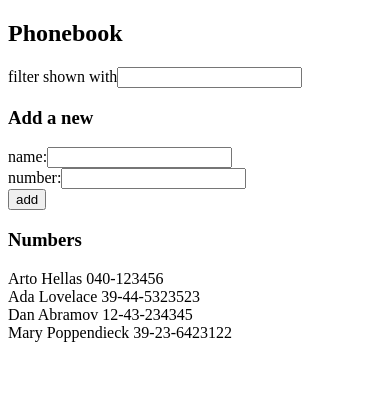
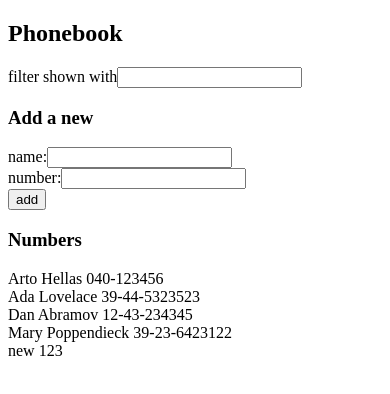
Before and after one commit to MarcGuay/fullstackopen, a React (Create React App) app in the folder part2/phonebook/: page / in a window 390 px wide. Shown: the top 394 px of the page. Built offline with nearby package versions, Linux system fonts and the light colour scheme; data requests are answered from the project's data file.

Commit message:
2.12: The Phonebook step7

```diff
--- a/part2/phonebook/db.json
+++ b/part2/phonebook/db.json
@@ -1,5 +1,5 @@
 {
-  "persons":[
+  "persons": [
     {
       "name": "Arto Hellas",
       "number": "040-123456",
@@ -19,6 +19,11 @@
       "name": "Mary Poppendieck",
       "number": "39-23-6423122",
       "id": 4
+    },
+    {
+      "name": "new",
+      "number": "123",
+      "id": 5
     }
   ]
 }
--- a/part2/phonebook/src/App.js
+++ b/part2/phonebook/src/App.js
@@ -51,9 +51,15 @@ const App = () => {
     if (persons.find(person => person.name == newName)){
       alert(`${newName} already exists in the phonebook`)
     } else {
-      setPersons(persons.concat({name: newName, number: newNumber}))
-      setNewName('')
-      setNewNumber('')
+
+      axios
+        .post('http://localhost:3001/persons', {name: newName, number: newNumber})
+        .then(response => {
+            console.log(response)
+          setPersons(persons.concat(response.data))
+          setNewName('')
+          setNewNumber('')
+        })
     }
   }
 
```
